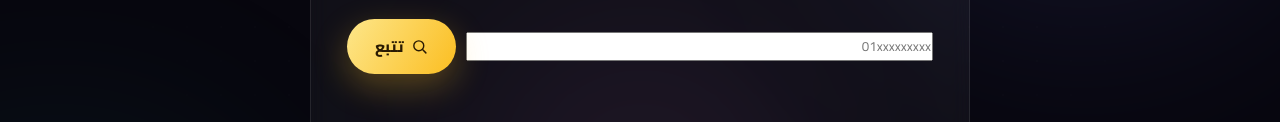
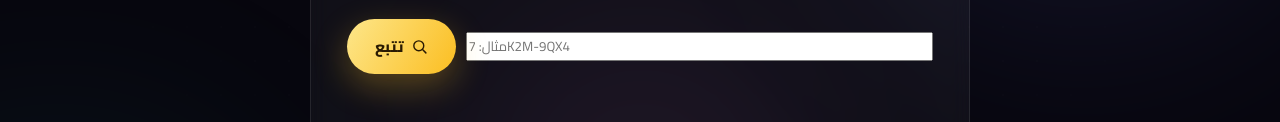
Before and after one commit to mennamohamed-gif/dalil-platform, a website: page public/track.html in a window 1280 px wide. Shown: the part 330-452 px from the top of the page. Drawn offline with Linux system fonts and the light colour scheme.

Commit message:
Update input fields in track.html

```diff
--- a/public/track.html
+++ b/public/track.html
@@ -19,7 +19,7 @@
         <p>اكتب رقم الموبايل اللي طلبت بيه وشوف حالة كل طلباتك وحجوزاتك</p>
       </div>
       <form id="trackForm" class="flex" style="gap:10px">
-        <input id="phoneInput" class="field" style="flex:1;margin:0" inputmode="tel" maxlength="11" placeholder="01xxxxxxxxx" required>
+        <input id="codeInput" class="field" style="flex:1;margin:0" maxlength="12" placeholder="مثال: 7K2M-9QX4" required dir="ltr">
         <button class="btn btn-gold" id="trackBtn" type="submit"></button>
       </form>
       <div id="results" class="mt-3"></div>
```
